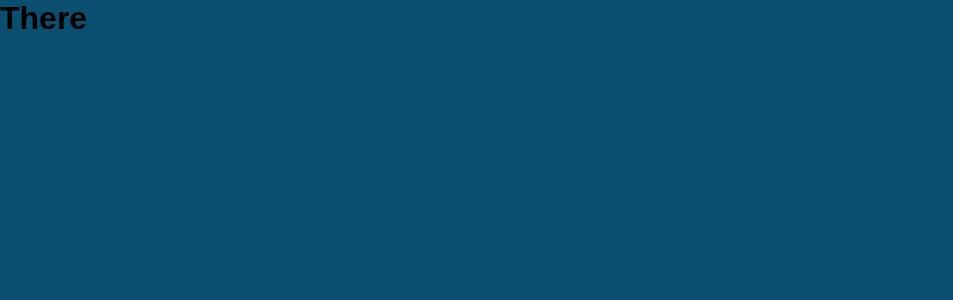
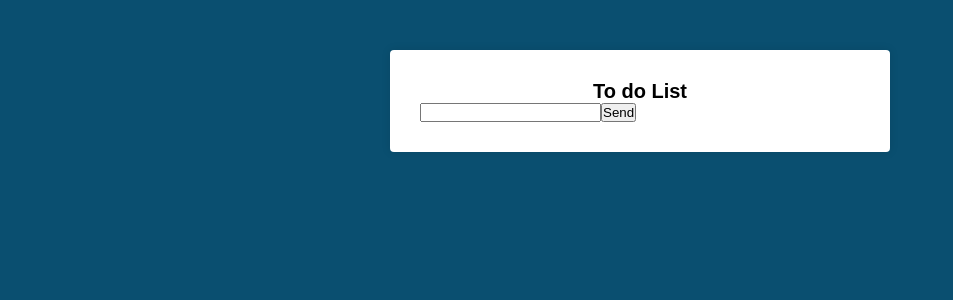
Before and after one commit to DouglasLiebl/React-to-do-list, a React (Create React App) app: page / in a window 1280 px wide. Shown: the top 300 px of the page, without its empty margins (0-953 px from the left). Built offline with nearby package versions, Linux system fonts and the light colour scheme; the HTML template or start-up script is replaced by a standard one.

Commit message:
Add: starting with React Components

```diff
--- a/package.json
+++ b/package.json
@@ -6,10 +6,9 @@
     "@testing-library/jest-dom": "^5.17.0",
     "@testing-library/react": "^13.4.0",
     "@testing-library/user-event": "^13.5.0",
-    "babel-eslint": "^10.1.0",
     "react": "^18.2.0",
     "react-dom": "^18.2.0",
-    "react-scripts": "5.0.1",
+    "react-scripts": "^5.0.1",
     "web-vitals": "^2.1.4"
   },
   "scripts": {
@@ -37,6 +36,7 @@
     ]
   },
   "devDependencies": {
+    "@babel/eslint-parser": "^7.23.10",
     "eslint": "^8.57.0",
     "eslint-config-airbnb": "^19.0.4",
     "eslint-plugin-import": "^2.29.1",
--- a/src/App.js
+++ b/src/App.js
@@ -1,8 +1,9 @@
-import React from "react";
+import React from 'react';
 import './App.css';
+import Main from './components/Main';
 
 function App() {
-  return <h1>There</h1>
+  return <Main/>;
 }
 
 export default App;
--- /dev/null
+++ b/src/components/Main.css
@@ -0,0 +1,13 @@
+.main {
+  background: #fff;
+  padding: 30px;
+  margin: 50px auto;
+  max-width: 500px;
+  border-radius: 4px;
+  box-shadow: 0 0 10px rgba(0, 0, 0, 0.1);
+}
+
+.main h1 {
+  font-size: 20px;
+  text-align: center;
+}
--- /dev/null
+++ b/src/components/Main.js
@@ -0,0 +1,27 @@
+import React, { Component } from 'react';
+import './Main.css';
+
+export default class Main extends Component {
+  state = {
+    newTask: '',
+  };
+
+  handleChange = (e) => {
+    this.setState({
+      newTask: e.target.value,
+    });
+  };
+
+  render() {
+    const { newTask } = this.state;
+
+    return (
+    <div className='main'>
+      <h1>To do List</h1>
+      <form action='#'>
+        <input onChange={this.handleChange} type="text"/>
+        <button type="submit">Send</button>
+      </form>
+    </div>);
+  }
+}
```
Also changed, not shown: .babelrc (added), .eslintrc.js, 1 other file (tests, documents, lock files or other folders).
